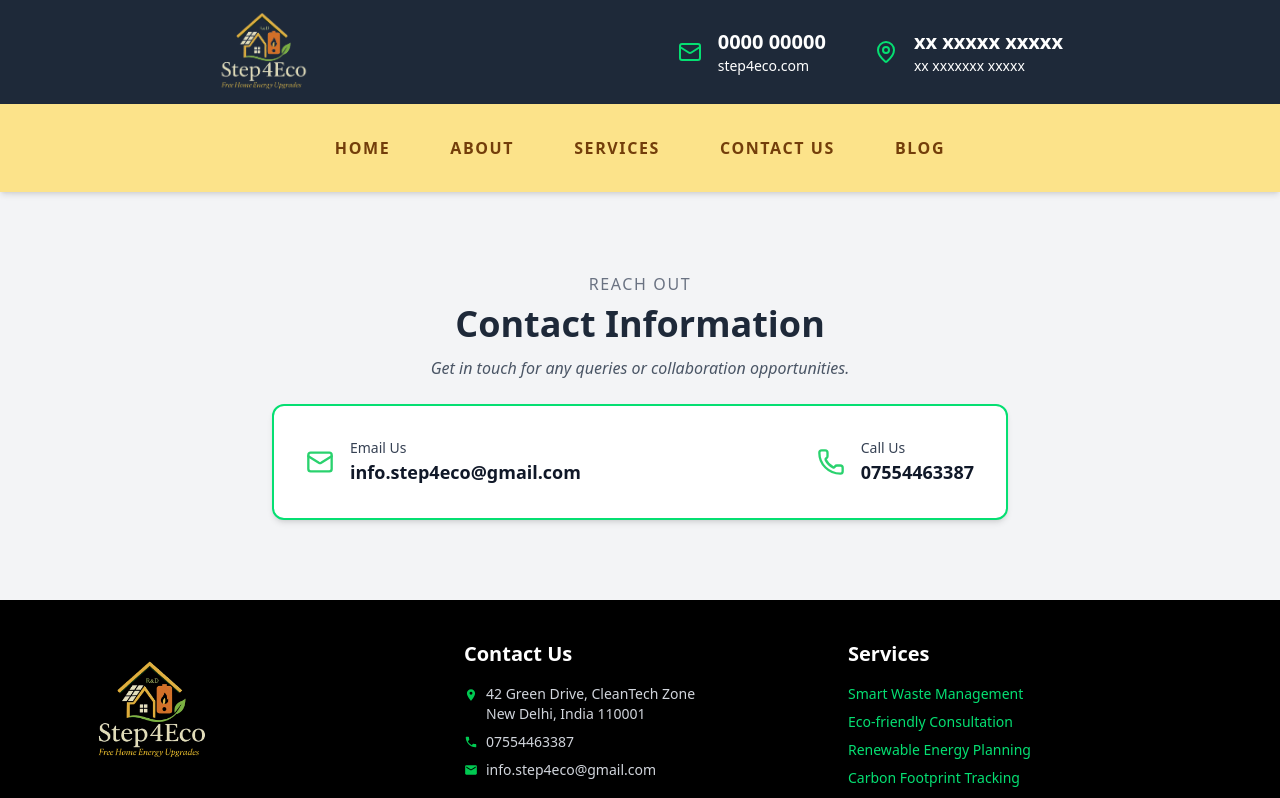
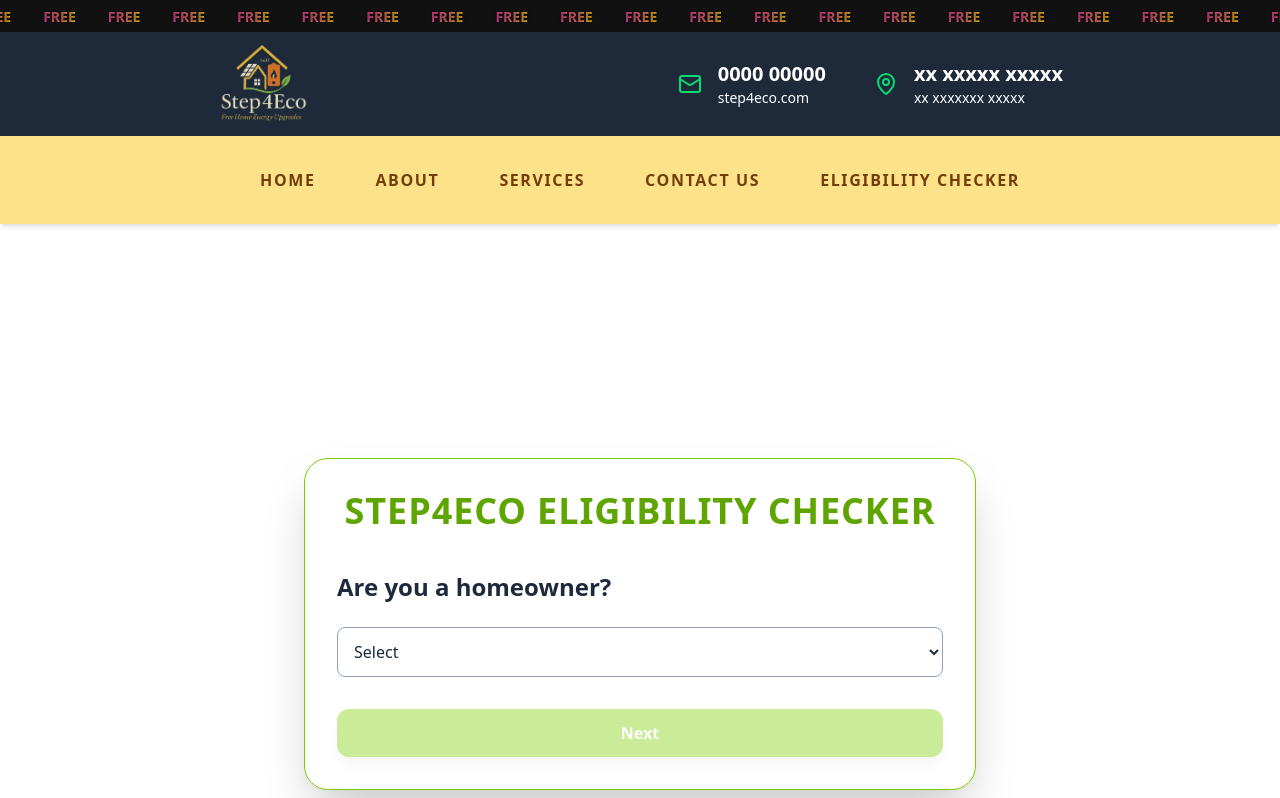
Before and after one commit to niranjcn/step4eco, a React (Vite) app: page /eligibility in a window 1280 px wide. Shown: the top 798 px of the page. Built offline with nearby package versions, Linux system fonts and the light colour scheme.

Commit message:
eligibility

```diff
--- a/package.json
+++ b/package.json
@@ -29,6 +29,7 @@
     "eslint-plugin-react-hooks": "^5.2.0",
     "eslint-plugin-react-refresh": "^0.4.19",
     "globals": "^16.0.0",
-    "vite": "^6.3.5"
+    "vite": "^6.3.5",
+    "vite-tsconfig-paths": "^5.1.4"
   }
 }
--- a/src/App.jsx
+++ b/src/App.jsx
@@ -10,11 +10,13 @@ import ContactForm from './components/ContactForm';
 import FreeShower from './components/FreeShower';
 import FreeTicker from './components/FreeTicker';
 import ServicesOverview from './components/ServiceOverview';
+import EligibilityChecker from './components/EligibilityChecker';
 
 function App() {
   return (
     <>
       {/* Common layout: Always shown */}
+      <FreeTicker />
       <Banner />
       <Navbar />
 
@@ -24,10 +26,11 @@ function App() {
           path="/"
           element={
             <>
-              <FreeShower />
-              <FreeTicker />
+
+
               <Slider />
               <HelpSection />
+
               <ContactSection />
               <ContactForm />
             </>
@@ -42,8 +45,8 @@ function App() {
           element={<ServicesOverview />}
         />
         <Route
-          path="/projects"
-          element={<h1 ></h1>}
+          path="/eligibility"
+          element={<EligibilityChecker />}
         />
         <Route
           path="/contact"
--- /dev/null
+++ b/src/components/EligibilityChecker.jsx
@@ -0,0 +1,156 @@
+import React, { useState } from 'react';
+import { motion } from 'framer-motion';
+
+const EligibilityChecker = () => {
+  const [step, setStep] = useState(1);
+  const [formData, setFormData] = useState({
+    homeowner: '',
+    benefit: '',
+    propertyType: '',
+    heatingSystem: '',
+    insulation: '',
+  });
+  const [eligible, setEligible] = useState(null);
+
+  const handleChange = (e) => {
+    setFormData({ ...formData, [e.target.name]: e.target.value });
+  };
+
+  const handleNext = () => {
+    if (step === 5) {
+      const isEligible =
+        formData.homeowner === 'yes' &&
+        formData.benefit === 'yes' &&
+        (formData.insulation === 'no' || formData.heatingSystem === 'old');
+      setEligible(isEligible);
+    } else {
+      setStep((prev) => prev + 1);
+    }
+  };
+
+  const handleRestart = () => {
+    setStep(1);
+    setFormData({
+      homeowner: '',
+      benefit: '',
+      propertyType: '',
+      heatingSystem: '',
+      insulation: '',
+    });
+    setEligible(null);
+  };
+
+  const QuestionStep = () => {
+    const stepTitleClasses = 'text-2xl font-semibold mb-6 text-slate-800';
+    const selectClasses =
+      'w-full p-3 rounded-lg bg-white text-slate-800 border border-slate-400 focus:outline-none focus:ring-2 focus:ring-lime-500';
+
+    switch (step) {
+      case 1:
+        return (
+          <>
+            <h2 className={stepTitleClasses}>Are you a homeowner?</h2>
+            <select name="homeowner" onChange={handleChange} value={formData.homeowner} className={selectClasses}>
+              <option value="">Select</option>
+              <option value="yes">Yes</option>
+              <option value="no">No</option>
+            </select>
+          </>
+        );
+      case 2:
+        return (
+          <>
+            <h2 className={stepTitleClasses}>Do you receive government benefits?</h2>
+            <select name="benefit" onChange={handleChange} value={formData.benefit} className={selectClasses}>
+              <option value="">Select</option>
+              <option value="yes">Yes</option>
+              <option value="no">No</option>
+            </select>
+          </>
+        );
+      case 3:
+        return (
+          <>
+            <h2 className={stepTitleClasses}>What is your property type?</h2>
+            <select name="propertyType" onChange={handleChange} value={formData.propertyType} className={selectClasses}>
+              <option value="">Select</option>
+              <option value="house">House</option>
+              <option value="flat">Flat</option>
+            </select>
+          </>
+        );
+      case 4:
+        return (
+          <>
+            <h2 className={stepTitleClasses}>What type of heating system do you have?</h2>
+            <select name="heatingSystem" onChange={handleChange} value={formData.heatingSystem} className={selectClasses}>
+              <option value="">Select</option>
+              <option value="modern">Modern Boiler</option>
+              <option value="old">Old Boiler / None</option>
+            </select>
+          </>
+        );
+      case 5:
+        return (
+          <>
+            <h2 className={stepTitleClasses}>Do you already have insulation installed?</h2>
+            <select name="insulation" onChange={handleChange} value={formData.insulation} className={selectClasses}>
+              <option value="">Select</option>
+              <option value="yes">Yes</option>
+              <option value="no">No</option>
+            </select>
+          </>
+        );
+      default:
+        return null;
+    }
+  };
+
+  return (
+    <div className="relative min-h-screen flex items-center justify-center px-6 py-20 bg-white overflow-hidden">
+      <motion.div
+        initial={{ opacity: 0, scale: 0.8 }}
+        animate={{ opacity: 1, scale: 1 }}
+        transition={{ duration: 0.5 }}
+        className="relative z-10 w-full max-w-2xl bg-white p-8 rounded-3xl shadow-2xl border border-lime-500"
+      >
+        <h1 className="text-4xl font-extrabold text-center text-lime-600 mb-10 tracking-wide uppercase">
+          STEP4ECO Eligibility Checker
+        </h1>
+
+        {eligible === null ? (
+          <div className="space-y-8">
+            <QuestionStep />
+            <button
+              onClick={handleNext}
+              disabled={!Object.values(formData)[step - 1]}
+              className="w-full bg-lime-500 hover:bg-lime-600 text-white font-semibold px-6 py-3 rounded-xl shadow-lg transition-all duration-300 disabled:opacity-40"
+            >
+              {step === 5 ? 'Check Eligibility' : 'Next'}
+            </button>
+          </div>
+        ) : (
+          <div className="text-center">
+            <motion.h2
+              initial={{ y: -20, opacity: 0 }}
+              animate={{ y: 0, opacity: 1 }}
+              className={`text-2xl font-bold mb-6 ${eligible ? 'text-green-500' : 'text-red-500'}`}
+            >
+              {eligible
+                ? 'Congratulations! You are eligible for support under the scheme.'
+                : 'Unfortunately, you may not be eligible based on your answers.'}
+            </motion.h2>
+            <button
+              onClick={handleRestart}
+              className="mt-6 bg-lime-100 hover:bg-lime-200 text-slate-900 font-semibold px-6 py-2 rounded-md shadow-md"
+            >
+              Start Again
+            </button>
+          </div>
+        )}
+      </motion.div>
+    </div>
+  );
+};
+
+export default EligibilityChecker;
--- a/src/components/Navbar.jsx
+++ b/src/components/Navbar.jsx
@@ -8,7 +8,7 @@ const navItems = [
   { name: 'ABOUT', path: '/about' },
   { name: 'SERVICES', path: '/services' },
   { name: 'CONTACT US', path: '/contact' },
-  { name: 'BLOG', path: '/blog' },
+  { name: 'ELIGIBILITY CHECKER', path: '/eligibility' },
 ];
 
 export default function Navbar() {
--- a/vite.config.js
+++ b/vite.config.js
@@ -2,7 +2,10 @@ import { defineConfig } from 'vite'
 import react from '@vitejs/plugin-react'
 import tailwindcss from '@tailwindcss/vite'
 
+
+
 // https://vite.dev/config/
 export default defineConfig({
   plugins: [react(),tailwindcss()],
+
 })
```
Also changed, not shown: src/components/ui/sparkles.jsx (added), 1 other file (tests, documents, lock files or other folders).
